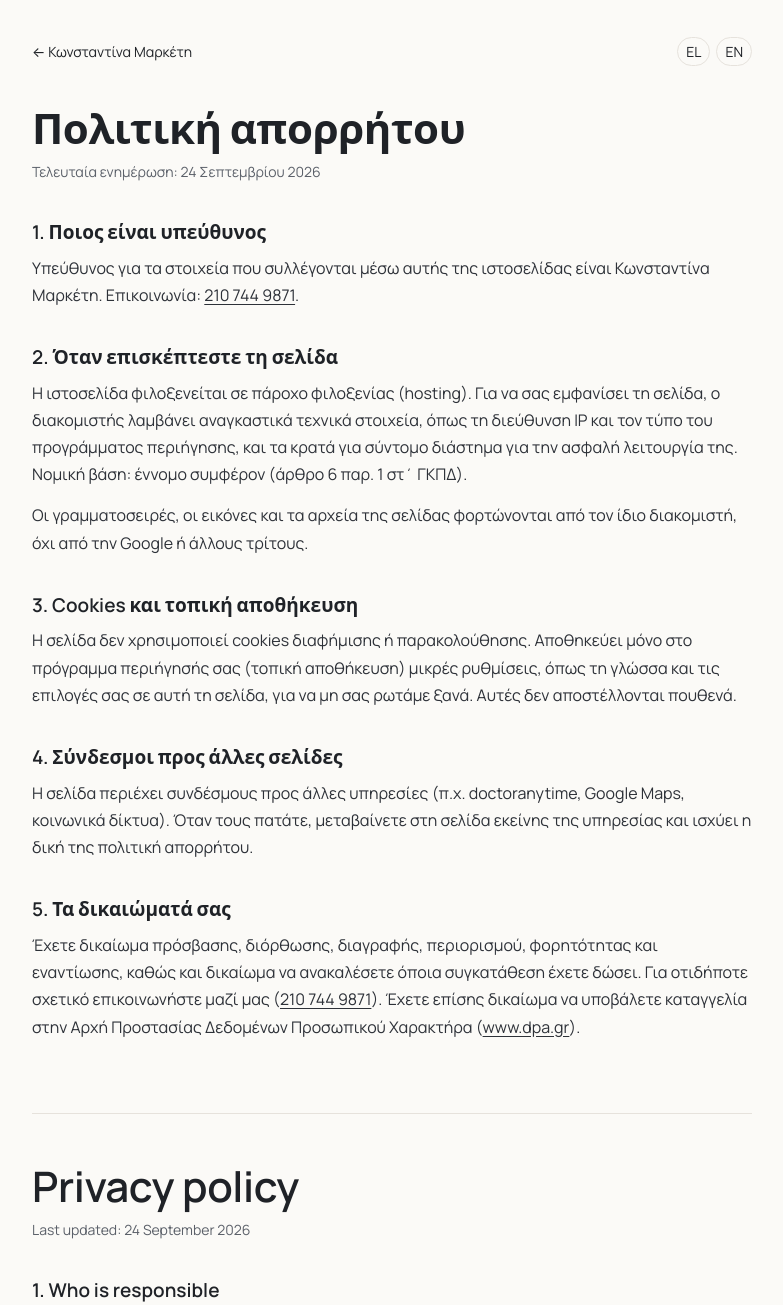
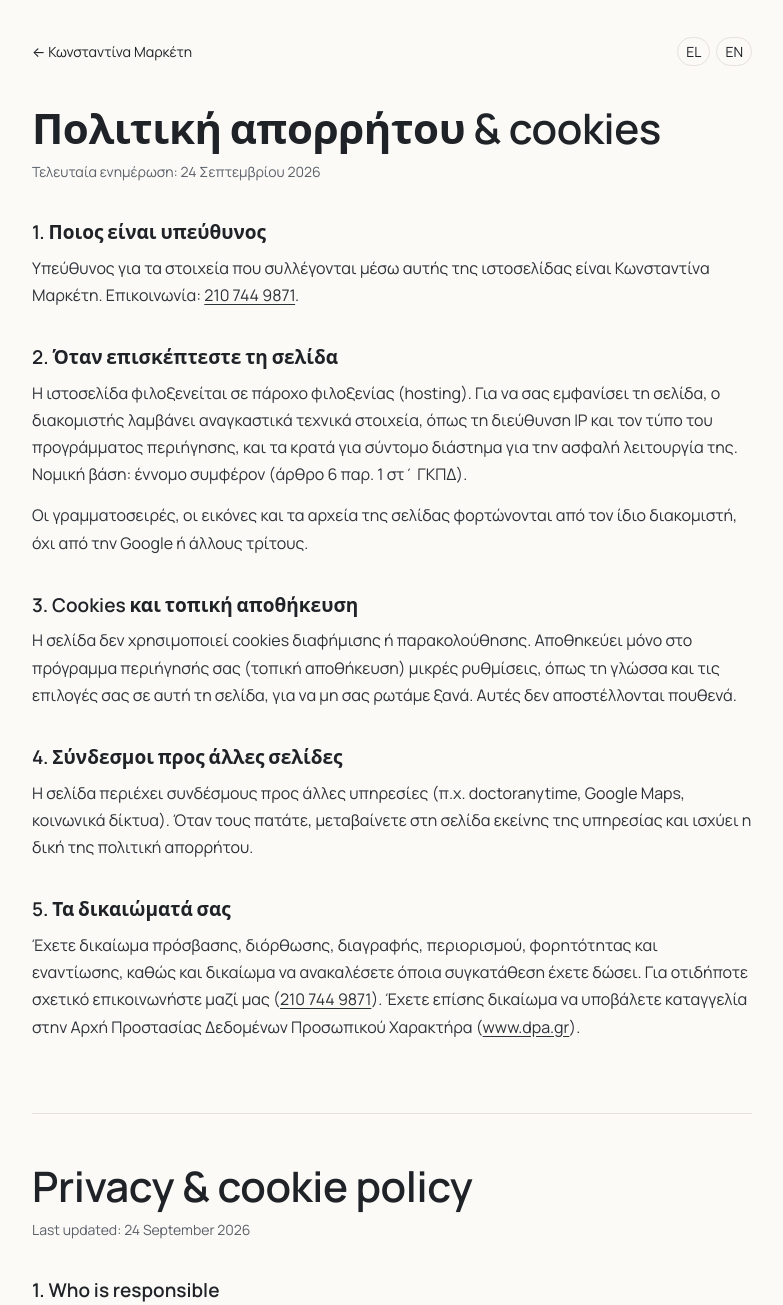
Before and after one commit to agelmet/MARKETI, a plain HTML site: page privacy.html in a window 1280 px wide. Shown: the top 1305 px of the page, without its empty margins (248-1031 px from the left). Drawn offline with Linux system fonts and the light colour scheme; a web font is replaced by a local one.

Commit message:
Cookies: one box on the first visit — «Αποδοχή» shows the map / video at once (and on every later visit); footer link «Απόρρητο & cookies» [skip netlify]
Co-Authored-By: Claude Opus 5.5 <noreply@anthropic.com>
Claude-Session: https://claude.ai/code/session_01RhMGbgHsRQqEWVxErgyAxo

```diff
--- a/privacy.html
+++ b/privacy.html
@@ -3,7 +3,7 @@
 <head>
 <meta charset="utf-8">
 <meta name="viewport" content="width=device-width, initial-scale=1">
-<title>Πολιτική απορρήτου · Κωνσταντίνα Μαρκέτη</title>
+<title>Πολιτική απορρήτου & cookies · Κωνσταντίνα Μαρκέτη</title>
 <meta name="robots" content="index,follow">
 <link rel="icon" href="favicon.ico">
 <style id="advon-fonts">/* fonts served from this site (was Google Fonts) */
@@ -46,7 +46,7 @@ footer{margin-top:64px;color:var(--mute);font-size:13px}
 <div class="w">
 <nav><a href="index.html">← <span>Κωνσταντίνα Μαρκέτη</span></a><span class="lang"><a href="#el" lang="el">EL</a><a href="#en" lang="en">EN</a></span></nav>
 <section id="el">
-<h1>Πολιτική απορρήτου</h1>
+<h1>Πολιτική απορρήτου &amp; cookies</h1>
 <p class="upd">Τελευταία ενημέρωση: 24 Σεπτεμβρίου 2026</p>
 <h2>1. Ποιος είναι υπεύθυνος</h2>
 <p>Υπεύθυνος για τα στοιχεία που συλλέγονται μέσω αυτής της ιστοσελίδας είναι Κωνσταντίνα Μαρκέτη. Επικοινωνία: <a href="tel:2107449871">210 744 9871</a>.</p>
@@ -61,7 +61,7 @@ footer{margin-top:64px;color:var(--mute);font-size:13px}
 
 </section>
 <section id="en" lang="en">
-<h1>Privacy policy</h1>
+<h1>Privacy &amp; cookie policy</h1>
 <p class="upd">Last updated: 24 September 2026</p>
 <h2>1. Who is responsible</h2>
 <p>The controller for data collected through this website is Konstantina Marketi. Contact: <a href="tel:2107449871">210 744 9871</a>.</p>
```
Also changed, not shown: index.html (+1 -1 lines).
